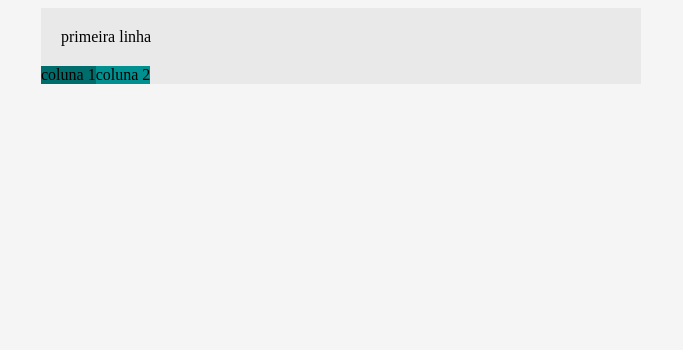
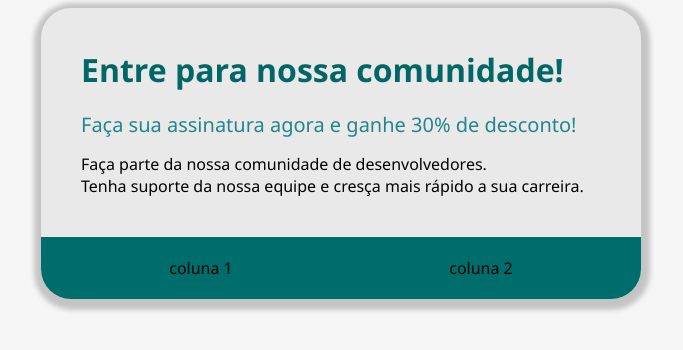
Before and after one commit to ErosEloi/projeto_sistemaDeAssinatura, a plain HTML site: page index.html in a window 1280 px wide. Shown: the whole page, without its empty margins (299-982 px from the left). Drawn offline with Linux system fonts and the light colour scheme.

Commit message:
closes #4 - criando o cabecalho do index.html

```diff
--- a/index.html
+++ b/index.html
@@ -9,28 +9,42 @@
     <style>
         body {
             background-color: #F5F5F5;
+            font-family: 'Segoe UI', Tahoma, Geneva, Verdana, sans-serif;
         }
 
         .container {
             background-color: #E9E9E9;
             margin: auto;
             width: 600px;
+            box-shadow: 1px 3px 5px 8px rgba(0, 0, 0, 0.2);
+            border-radius: 30px;
+            overflow: hidden;
         }
 
         .header {
-            padding: 20px;
+            padding: 40px;
         }
 
         .flex-container {
             display: flex;
-        }
-
-        .container1 {
+            justify-content: space-around;
+            padding: 20px;
             background-color: #006D6D;
         }
 
-        .container2 {
-            background-color: #00908F;
+        .header-title {
+            color: #006666;
+            font-size: 32px;
+            font-weight: 700;
+            margin-bottom: 20px;
+        }
+
+        .header-subTitle {
+            color: #25858C;
+            font-size: 20px;
+            font-weight: 500;
+            margin-bottom: 15px;
+
         }
     </style>
 
@@ -40,13 +54,23 @@
 <body>
     <div class="container">
         <div class="header">
-            primeira linha
+
+            <div class="header-title">
+                Entre para nossa comunidade!
+            </div>
+            <div class="header-subTitle">
+                Faça sua assinatura agora e ganhe 30% de desconto!
+            </div>
+            <div>
+                Faça parte da nossa comunidade de desenvolvedores.<br>
+                Tenha suporte da nossa equipe e cresça mais rápido a sua carreira.
+            </div>
         </div>
         <div class="flex-container">
-            <div class="container1">
+            <div>
                 coluna 1
             </div>
-            <div class="container2">
+            <div>
                 coluna 2
             </div>
         </div>
```
